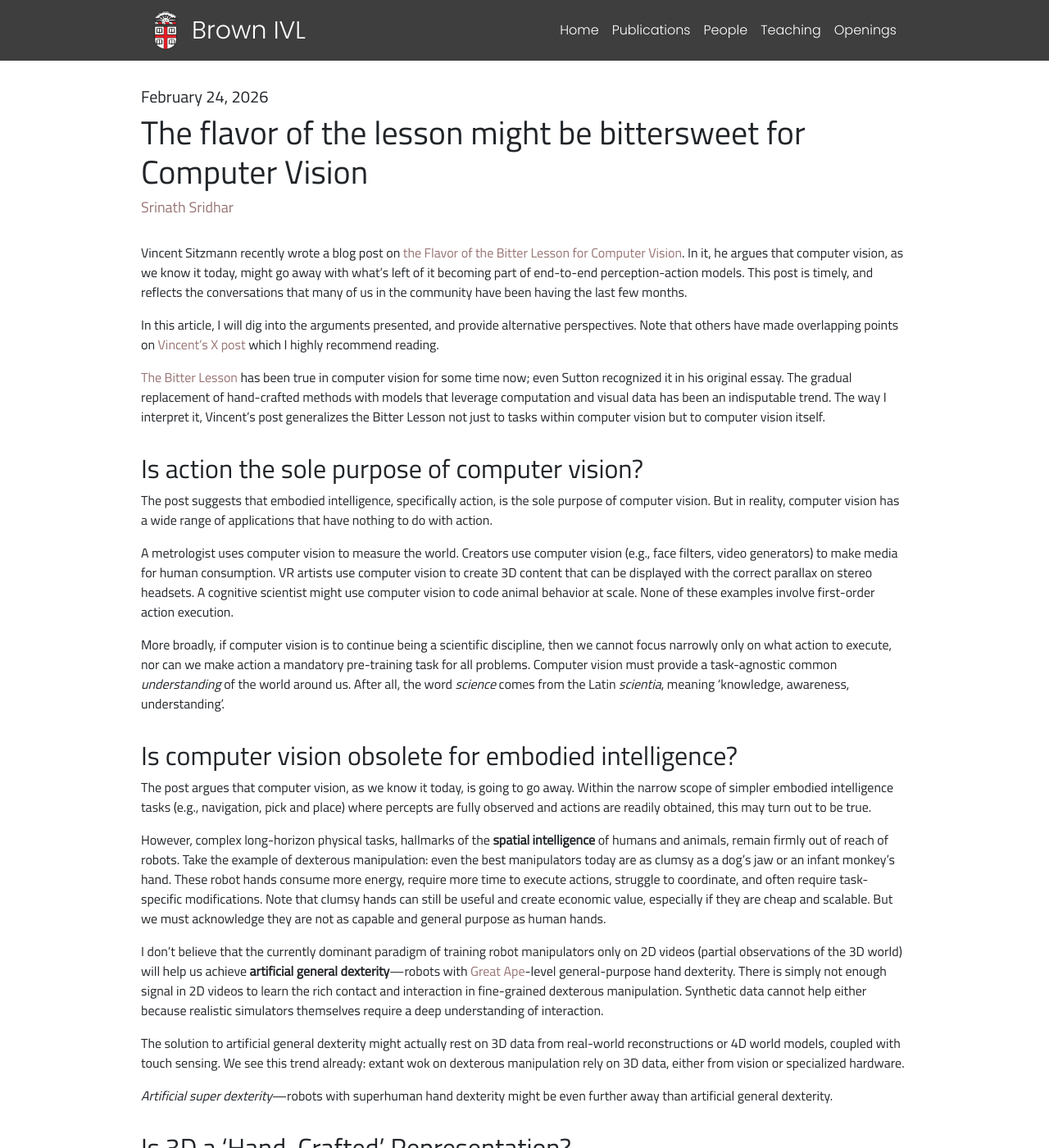
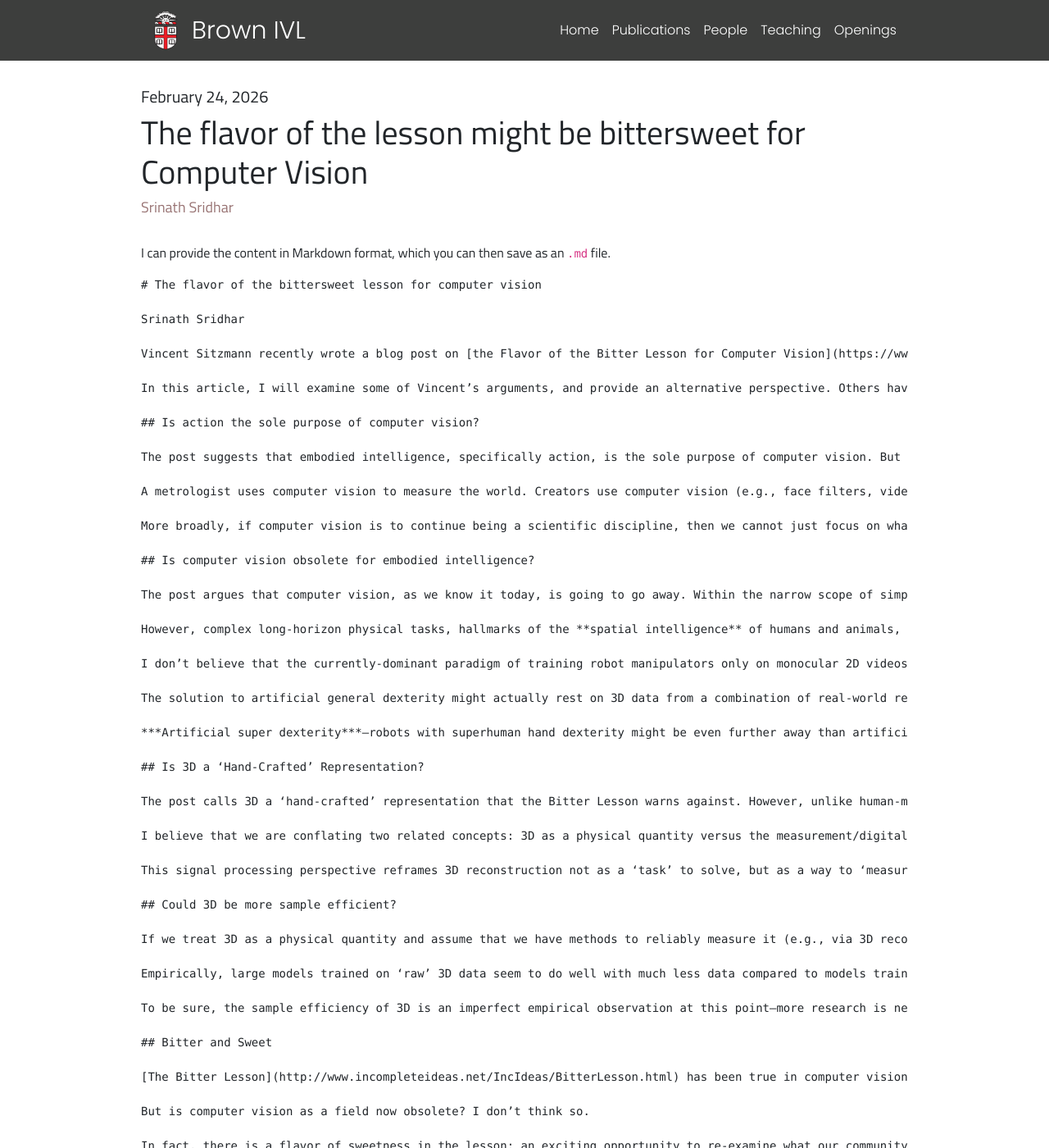
Before and after one commit to brown-ivl/brown-ivl.github.io, a Jekyll site: the page built from blogs/bittersweet.md, in a window 1280 px wide and 1400 px high. Shown: the whole window at 82% size. Built offline with Jekyll 4.4.1, drawn with Linux system fonts in a browser that asks for light colours; some of the changed text lies outside the part shown.

Commit message:
Update bittersweet.md

````diff
--- a/blogs/bittersweet.md
+++ b/blogs/bittersweet.md
@@ -11,11 +11,16 @@
   - ""
 ---
 
-Vincent Sitzmann recently wrote a blog post on [the Flavor of the Bitter Lesson for Computer Vision](https://www.vincentsitzmann.com/blog/bitter_lesson_of_cv/). In it, he argues that computer vision, as we know it today, might go away with what’s left of it becoming part of end-to-end perception-action models. This post is timely, and reflects the conversations that many of us in the community have been having the last few months.
+I can provide the content in Markdown format, which you can then save as an `.md` file.
 
-In this article, I will dig into the arguments presented, and provide alternative perspectives. Note that others have made overlapping points on [Vincent’s X post](https://x.com/vincesitzmann/status/2023420051182022774) which I highly recommend reading.
+``` markdown
+# The flavor of the bittersweet lesson for computer vision
 
-[The Bitter Lesson](http://www.incompleteideas.net/IncIdeas/BitterLesson.html) has been true in computer vision for some time now; even Sutton recognized it in his original essay. The gradual replacement of hand-crafted methods with models that leverage computation and visual data has been an indisputable trend. The way I interpret it, Vincent’s post generalizes the Bitter Lesson not just to tasks within computer vision but to computer vision itself.
+Srinath Sridhar
+
+Vincent Sitzmann recently wrote a blog post on [the Flavor of the Bitter Lesson for Computer Vision](https://www.vincentsitzmann.com/blog/bitter_lesson_of_cv/). In it, he argues that computer vision, as we know it today, might go away, and what’s left of it might become part of end-to-end perception-action models. This post is timely, and reflects the conversations that many of us in the community have been having.
+
+In this article, I will examine some of Vincent’s arguments, and provide an alternative perspective. Others have made overlapping points on [this X post](https://x.com/vincesitzmann/status/2023420051182022774) which I highly recommend reading.
 
 ## Is action the sole purpose of computer vision?
 
@@ -23,48 +28,54 @@
 
 A metrologist uses computer vision to measure the world. Creators use computer vision (e.g., face filters, video generators) to make media for human consumption. VR artists use computer vision to create 3D content that can be displayed with the correct parallax on stereo headsets. A cognitive scientist might use computer vision to code animal behavior at scale. None of these examples involve first-order action execution.
 
-More broadly, if computer vision is to continue being a scientific discipline, then we cannot focus narrowly only on what action to execute, nor can we make action a mandatory pre-training task for all problems. Computer vision must provide a task-agnostic common *understanding* of the world around us. After all, the word *science* comes from the Latin *scientia*, meaning 'knowledge, awareness, understanding'.
+More broadly, if computer vision is to continue being a scientific discipline, then we cannot just focus on what action to execute, nor can we make action a mandatory pre-training task for all problems. Computer vision must provide an action-agnostic *understanding* of the physical world. After all, the word *science* comes from the Latin *scientia*, meaning 'knowledge, awareness, understanding'.
 
 ## Is computer vision obsolete for embodied intelligence?
 
-The post argues that computer vision, as we know it today, is going to go away. Within the narrow scope of simpler embodied intelligence tasks (e.g., navigation, pick and place) where percepts are fully observed and actions are readily obtained, this may turn out to be true.
+The post argues that computer vision, as we know it today, is going to go away. Within the narrow scope of simpler embodied intelligence tasks (e.g., navigation, pick and place) where percepts are fully observed and actions are clearly defined, this may turn out to be true.
 
 However, complex long-horizon physical tasks, hallmarks of the **spatial intelligence** of humans and animals, remain firmly out of reach of robots. Take the example of dexterous manipulation: even the best manipulators today are as clumsy as a dog’s jaw or an infant monkey’s hand. These robot hands consume more energy, require more time to execute actions, struggle to coordinate, and often require task-specific modifications. Note that clumsy hands can still be useful and create economic value, especially if they are cheap and scalable. But we must acknowledge they are not as capable and general purpose as human hands.
 
-I don’t believe that the currently dominant paradigm of training robot manipulators only on 2D videos (partial observations of the 3D world) will help us achieve **artificial general dexterity**—robots with [Great Ape](https://en.wikipedia.org/wiki/Hominidae)-level general-purpose hand dexterity. There is simply not enough signal in 2D videos to learn the rich contact and interaction in fine-grained dexterous manipulation. Synthetic data cannot help either because realistic simulators themselves require a deep understanding of interaction.
+I don’t believe that the currently-dominant paradigm of training robot manipulators only on monocular 2D videos (aka ‘raw data’) will help us achieve **artificial general dexterity**—robots with [Great Ape](https://en.wikipedia.org/wiki/Hominidae)-level general-purpose hand dexterity. There is not enough signal in monocular videos, even at scale, to learn the rich contact and interactions in fine-grained dexterous manipulation.
 
-The solution to artificial general dexterity might actually rest on 3D data from real-world reconstructions or 4D world models, coupled with touch sensing. We see this trend already: extant wok on dexterous manipulation rely on 3D data, either from vision or specialized hardware.
+The solution to artificial general dexterity might actually rest on 3D data from a combination of real-world reconstructions, simulations, 4D world models, and contact/touch sensing. We see this in extant work like [ManipTrans](https://maniptrans.github.io/), [SPIDER](https://jc-bao.github.io/spider-project/) or [DexMachina](https://project-dexmachina.github.io/) that rely on 3D demonstration data. This information often comes from multi-view datasets like [GigaHands](https://ivl.cs.brown.edu/research/gigahands.html) (created by my PhD student Rao Fu), or special gloves like in [DexUMI](https://dex-umi.github.io/).
 
-*Artificial super dexterity*—robots with superhuman hand dexterity might be even further away than artificial general dexterity.
+***Artificial super dexterity***—robots with superhuman hand dexterity might be even further away than artificial general dexterity.
 
 ## Is 3D a ‘Hand-Crafted’ Representation?
 
 The post calls 3D a ‘hand-crafted’ representation that the Bitter Lesson warns against. However, unlike human-made language grammar, ‘3D’ is not a hand-crafted inductive bias. It is a measurable physical quantity of the world: objects, people, and machines move and interact in 3D/4D.
 
-I believe that we are conflating two related concepts: 3D as a physical quantity versus the measurement and digital representation of this 3D quantity. 3D properties (including geometry, color, material properties) constitute a fundamental physical quantity that can be measured and encoded using a representation like radiance field, point cloud, mesh, or even multi-view images.
+I believe that we are conflating two related concepts: 3D as a physical quantity versus the measurement/digital representation of this 3D quantity. Spatial properties (including geometry, color, materials) are fundamental physical quantities that can be measured and encoded using 3D representations like radiance fields, point clouds, meshes, or even multi-view images.
 
-This signal processing perspective reframes 3D reconstruction not as a ‘task’ to solve, but as a way to ‘measure’ the world. In medical imaging, volumetric 3D data, created using invisible techniques (e.g., X-rays), is the de facto standard representation. Nobody debates whether 3D medical imaging data is ‘hand-crafted’ because that’s the ‘raw data’ \[1\].
+This signal processing perspective reframes 3D reconstruction not as a ‘task’ to solve, but as a way to ‘measure’ the world. In medical imaging, volumetric 3D data, created using invisible techniques (e.g., CT, MRI), is the de facto standard representation. Nobody debates whether 3D medical imaging data is ‘hand-crafted’ because that’s the ‘raw data’\[1\].
 
-## Is 3D more sample efficient?
+## Could 3D be more sample efficient?
 
-If we treat 3D as a physical quantity and assume that we have methods to reliably measure it (e.g., via learned or computed 3D reconstruction), it could offer a major advantage compared to ‘raw’ 2D data: **sample efficiency**.
+If we treat 3D as a physical quantity and assume that we have methods to reliably measure it (e.g., via 3D reconstruction), it could offer a major advantage compared to 2D data: **sample efficiency**.
 
-Empirically, large models trained on 3D data seem to do well with much less data compared to models trained on 2D data. For example, 2D video generation models are trained on millions of hours of video data, while robot world models like DreamDojo are trained on 44k hours of videos. The best image generators are trained on billions of 2D images. In contrast, 3D generation models like Trellis are trained on less than a million 3D assets. Feedforward 3D reconstruction methods like DUSt3R and VGGT are trained on 8-20M image pairs \[2\]. A [CT foundation model](https://arxiv.org/pdf/2501.09001) can be trained on a mere 150k CT scans.
+Empirically, large models trained on ‘raw’ 3D data seem to do well with much less data compared to models trained on 2D data. Video generation models are trained on millions of hours of 2D vides, robot world models like [DreamDojo](https://dreamdojo-world.github.io/) are trained on 44k hours of videos, and image generation models are trained on [billions of 2D images](https://laion.ai/laion-5b-a-new-era-of-open-large-scale-multi-modal-datasets/). In contrast, 3D generation models like [TRELLIS](https://microsoft.github.io/TRELLIS.2/) are trained on less than a million 3D assets. Feedforward 3D reconstruction methods like DUSt3R and VGGT are trained on 8-20M image-point cloud pairs\[2\]. A [CT foundation model](https://arxiv.org/pdf/2501.09001) can be trained with just 150k CT scans.
 
-If we assume that the future marginal cost of acquiring 2D data is the same as 3D data, then it is much more sample efficient to train models on 3D than 2D. This is an imperfect empirical observation at this point—more research is needed to study and quantify this efficiency.
+To be sure, the sample efficiency of 3D is an imperfect empirical observation at this point—more research is needed to study and quantify this efficiency. But if true, it would make 3D far more important to the future of computer vision, especially when the marginal cost of acquiring 3D data converges to 2D\[3\].
 
 ## Bitter and Sweet
 
-In summary, I believe that there is certainly a flavor of bitterness in the lesson for computer vision. For simpler embodied intelligence tasks, we are going to see rapid advances with computer vision being part of an end-to-end model trained on fully observed percepts and action data.
+[The Bitter Lesson](http://www.incompleteideas.net/IncIdeas/BitterLesson.html) has been true in computer vision for some time now; even Sutton recognized it in his original essay. Many tasks that we consider fundamental in vision are turning out to be Girshick’s [fake tasks](https://drive.google.com/file/d/1VodGljuEhBKwZIXQwN-ApH6g2wBAVAdK/view).
 
-However, there is also a flavor of sweetness in the lesson. This presents students and researchers with clarity and opportunity to explore alternative pathways to solve challenging problems in complex long-horizon physical tasks, spatial intelligence, and perhaps even explicit 3D representations to make learning more efficient.
+But is computer vision as a field now obsolete? I don’t think so.
 
-In my lab, we are working on some of these problems. Come join us.
+In fact, there is a flavor of sweetness in the lesson: an exciting opportunity to re-examine what our community thinks of as fundamental problems, representations, data, and techniques. Perhaps the ideas that emerge from this re-examination will help us solve dexterous manipulation, general spatial intelligence, or efficient continual learning.
 
-*Thanks to Rahul Sajnani, Aashish Rai, Arthur Chen, Rao Fu, and Sudarshan Harithas for their feedback.*
+At Brown IVL, we are really excited about what’s to come and curious to listen to other perspectives. Perhaps we could organize a debate and discussion around this topic at the [4D World Models workshop](https://ivl.cs.brown.edu/4dworldmodels/) my students are co-organizing at CVPR this year.
 
-**Notes**
-* \[1\]: Note that measurement could involve ‘reconstruction’, i.e., CT scans are reconstructed from line integrals. Images are reconstructed from photoreceptor responses and [demosaicing](https://en.wikipedia.org/wiki/Demosaicing) of the [Bayer pattern](https://en.wikipedia.org/wiki/Bayer_filter) in color filter arrays.
-* \[2\]: It’s worth noting that DUST3R and VGGT benefit from 2D pre-training.
+*Thanks to Rahul Sajnani, Aashish Rai, Arthur Chen, Rao Fu, and Sudarshan Harithas for their feedback on a draft of this post.*
 
-**References**
+## Notes
+
+*\[1\]: Note that measurement could involve ‘reconstruction’, i.e., CT scans are reconstructed from line integrals. Images are reconstructed from photoreceptor responses and [demosaicing](https://en.wikipedia.org/wiki/Demosaicing) of the [Bayer pattern](https://en.wikipedia.org/wiki/Bayer_filter) in color filter arrays.*
+
+*\[2\]: It’s worth noting that DUST3R and VGGT benefit from 2D pre-training.*
+
+*\[3\]: We are seeing early signs of methods that can reconstruct 3D in a single forward pass from a single image.*
+
+```
````
